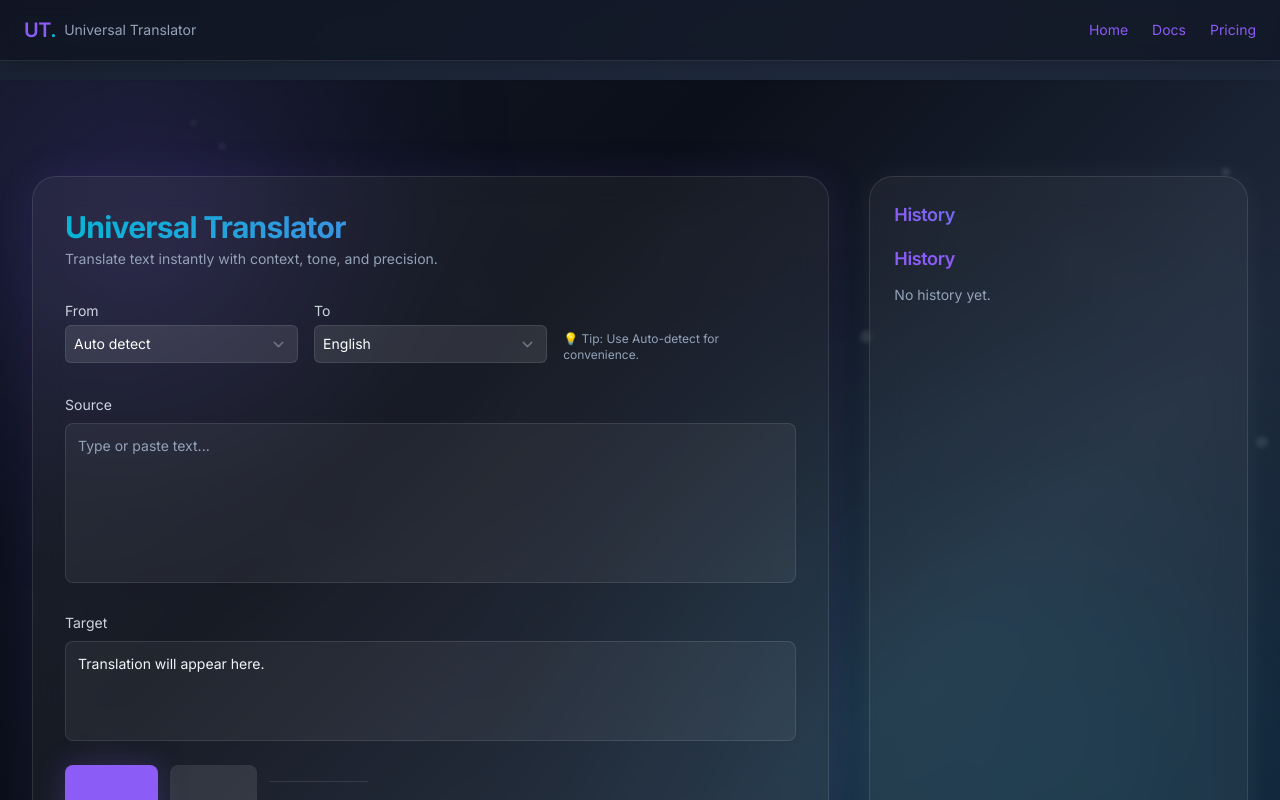
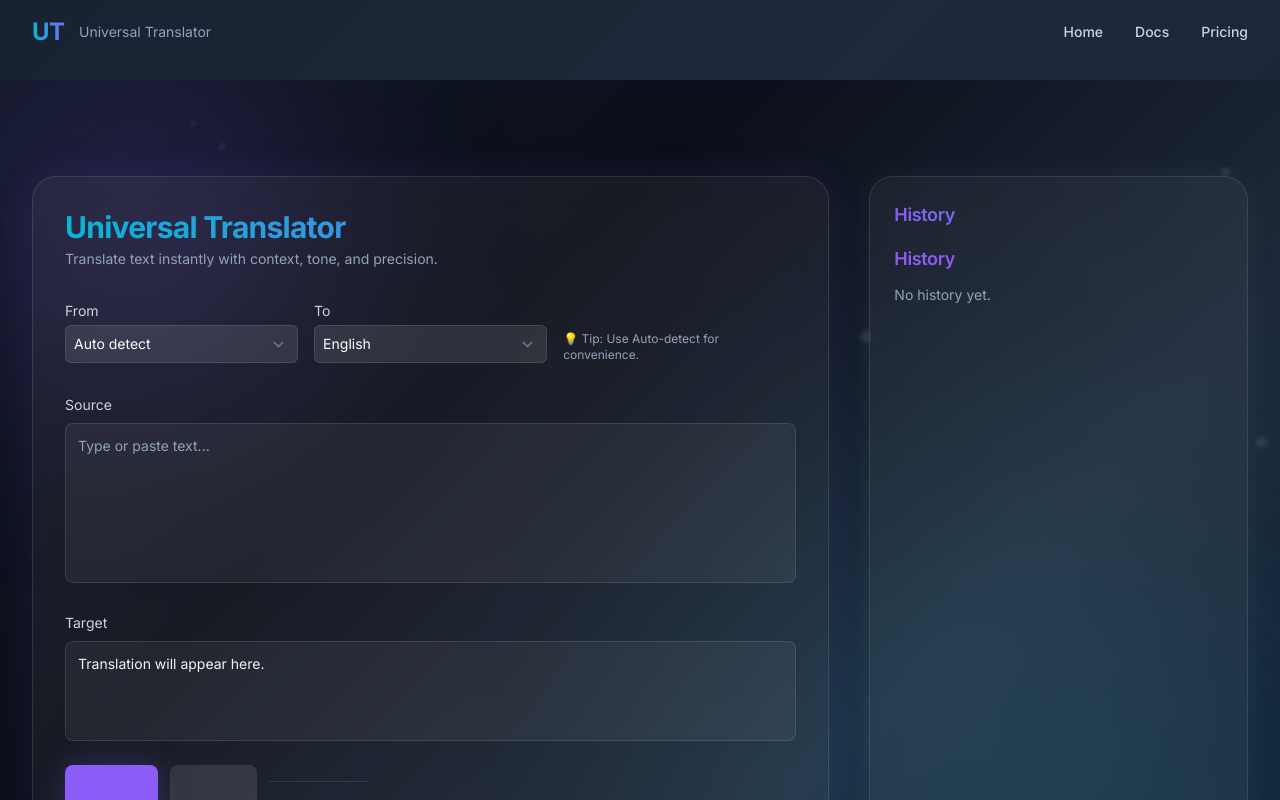
Before and after one commit to karan-sidhu22/UNIVERSAL-TRANSLATOR, a Next.js app: page / in a window 1280 px wide. Shown: the top 800 px of the page. Built offline with nearby package versions, Linux system fonts and the light colour scheme.

Commit message:
updated the main navbar

```diff
--- a/components/Navbar.jsx
+++ b/components/Navbar.jsx
@@ -1,31 +1,70 @@
 "use client";
+
+import { useEffect, useState } from "react";
 import Link from "next/link";
+import { motion } from "framer-motion";
 
 export default function Navbar() {
+  const [scrolled, setScrolled] = useState(false);
+
+  useEffect(() => {
+    const handleScroll = () => setScrolled(window.scrollY > 10);
+    window.addEventListener("scroll", handleScroll);
+    return () => window.removeEventListener("scroll", handleScroll);
+  }, []);
+
+  const navItems = [
+    { label: "Home", href: "/" },
+    { label: "Docs", href: "/docs" },
+    { label: "Pricing", href: "/pricing" },
+  ];
+
   return (
-    <header className="fixed top-0 left-0 w-full z-50">
-      <nav className="mx-auto max-w-7xl flex items-center justify-between px-6 py-4 bg-bg/40 backdrop-blur-md border-b border-white/10 shadow-lg">
-        <div className="flex items-center gap-2">
-          <h1 className="text-lg md:text-xl font-semibold tracking-tight text-accent">
-            UT<span className="text-accent2">.</span>
-          </h1>
-          <p className="hidden sm:block text-sm text-slate-400">
+    <motion.header
+      initial={{ opacity: 0, y: -20 }}
+      animate={{ opacity: 1, y: 0 }}
+      transition={{ duration: 0.6, ease: "easeOut" }}
+      className={`fixed top-0 left-0 w-full z-50 transition-all duration-500 ${
+        scrolled
+          ? "bg-bg/70 backdrop-blur-lg border-b border-white/10 shadow-[0_0_40px_rgba(139,92,246,0.15)]"
+          : "bg-transparent backdrop-blur-none border-transparent"
+      }`}
+    >
+      <nav className="mx-auto max-w-7xl flex items-center justify-between px-6 md:px-8 py-4">
+        {/* Logo Section */}
+        <Link href="/" className="flex items-center gap-2 group">
+          <motion.h1
+            whileHover={{ scale: 1.05 }}
+            className="text-xl md:text-2xl font-bold tracking-tight bg-gradient-to-r from-accent2 to-accent bg-clip-text text-transparent group-hover:from-accent group-hover:to-accent2 transition-all"
+          >
+            UT<span className="opacity-80">.</span>
+          </motion.h1>
+          <p className="hidden sm:block text-sm text-slate-400 group-hover:text-slate-200 transition-colors">
             Universal Translator
           </p>
+        </Link>
+
+        {/* Desktop Nav */}
+        <div className="hidden md:flex items-center gap-8 text-sm font-medium">
+          {navItems.map((item, idx) => (
+            <Link
+              key={idx}
+              href={item.href}
+              className="relative group text-slate-300 hover:text-white transition-colors"
+            >
+              {item.label}
+              <span className="absolute left-0 -bottom-1 w-0 h-0.5 bg-gradient-to-r from-accent to-accent2 group-hover:w-full transition-all duration-300"></span>
+            </Link>
+          ))}
         </div>
 
-        <div className="flex items-center gap-6 text-sm">
-          <Link href="/" className="hover:text-accent2 transition-colors">
-            Home
-          </Link>
-          <Link href="/docs" className="hover:text-accent2 transition-colors">
-            Docs
-          </Link>
-          <Link href="/pricing" className="hover:text-accent2 transition-colors">
-            Pricing
-          </Link>
-        </div>
+        {/* Mobile Menu (optional simple button) */}
+        <button className="md:hidden flex flex-col gap-1.5 focus:outline-none group">
+          <span className="w-6 h-0.5 bg-slate-300 group-hover:bg-accent transition-all"></span>
+          <span className="w-6 h-0.5 bg-slate-300 group-hover:bg-accent2 transition-all"></span>
+          <span className="w-6 h-0.5 bg-slate-300 group-hover:bg-accent transition-all"></span>
+        </button>
       </nav>
-    </header>
+    </motion.header>
   );
 }
```
